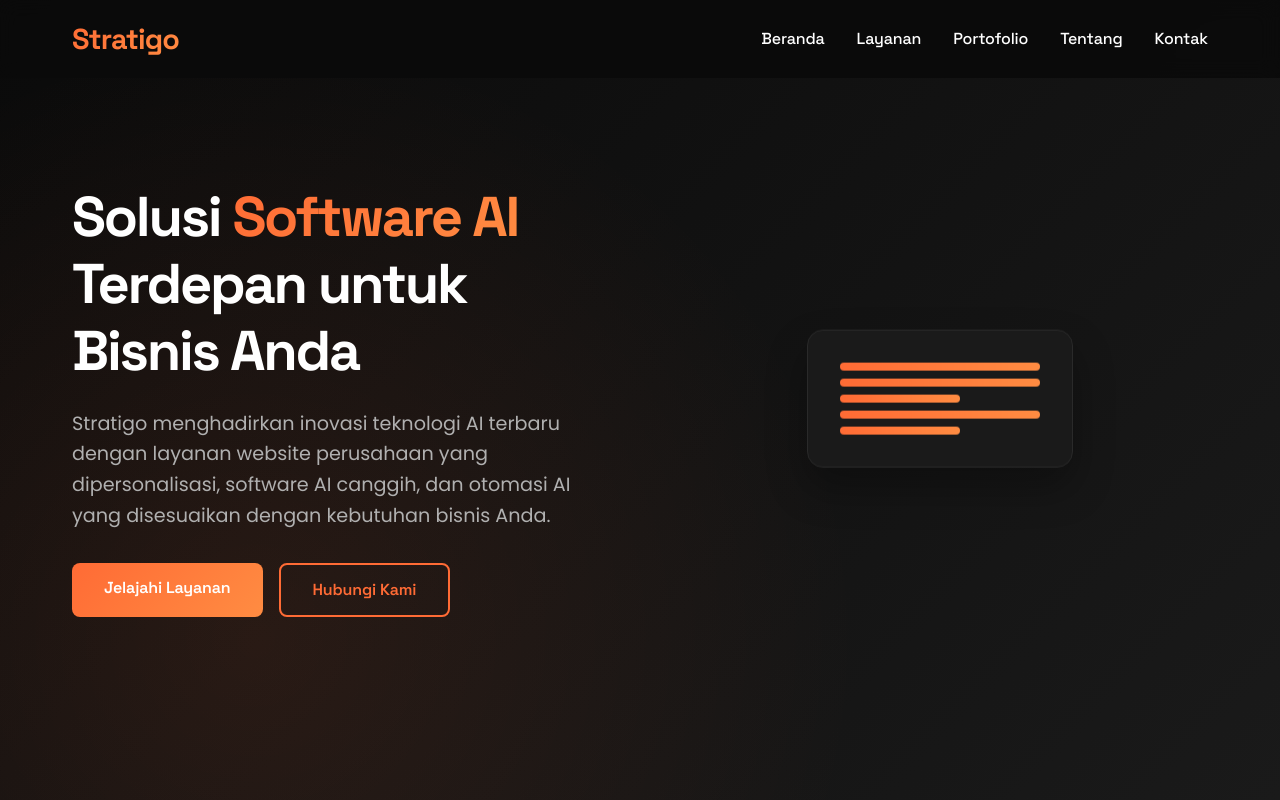
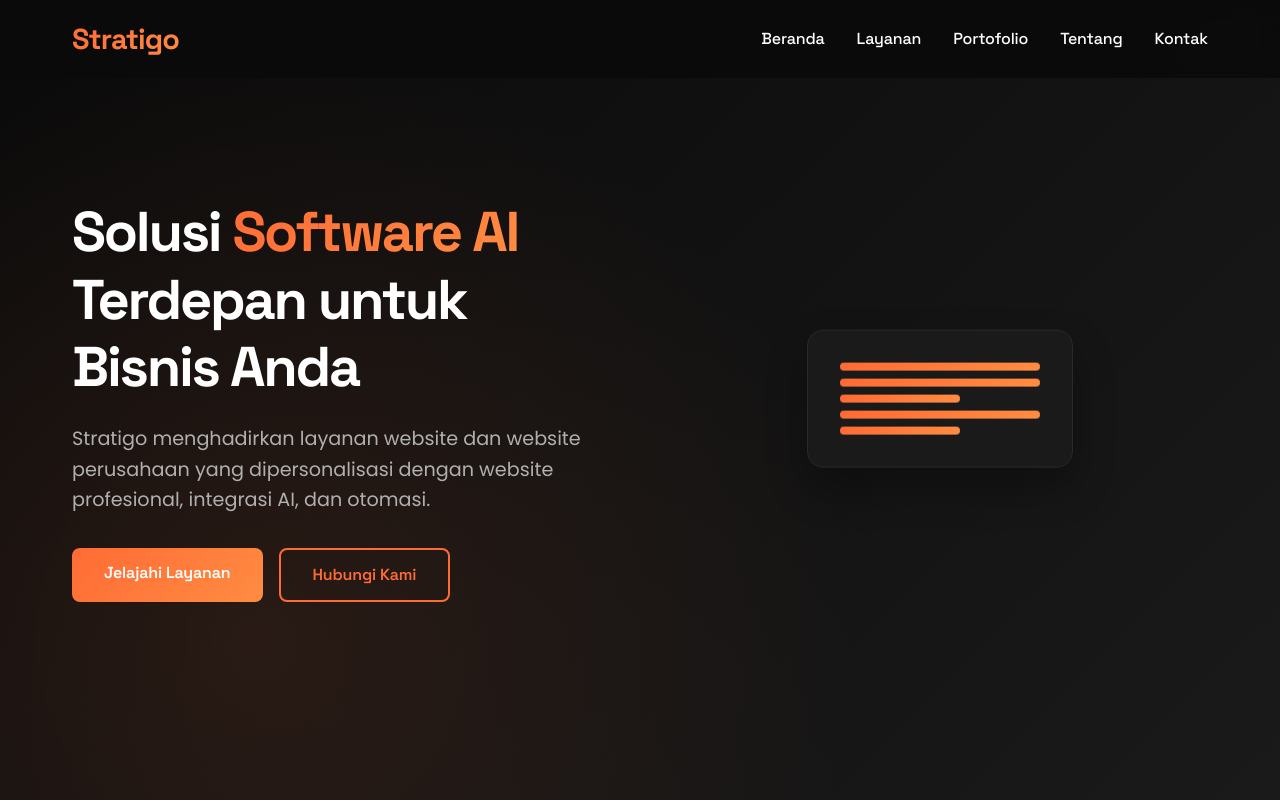
Before and after one commit to brebribre/stratigo-portfolio, a Vue app: page / in a window 1280 px wide. Shown: the top 800 px of the page. Built offline with nearby package versions, Linux system fonts and the light colour scheme.

Commit message:
fix wordings

```diff
--- a/src/App.vue
+++ b/src/App.vue
@@ -30,8 +30,7 @@
             Terdepan untuk Bisnis Anda
           </h1>
           <p class="hero-description">
-            Stratigo menghadirkan inovasi teknologi AI terbaru dengan layanan website perusahaan yang dipersonalisasi,
-            software AI canggih, dan otomasi AI yang disesuaikan dengan kebutuhan bisnis Anda.
+            Stratigo menghadirkan layanan website dan website perusahaan yang dipersonalisasi dengan website profesional, integrasi AI, dan otomasi.
           </p>
           <div class="hero-buttons">
             <a href="#layanan" class="btn btn-primary">Jelajahi Layanan</a>
```
